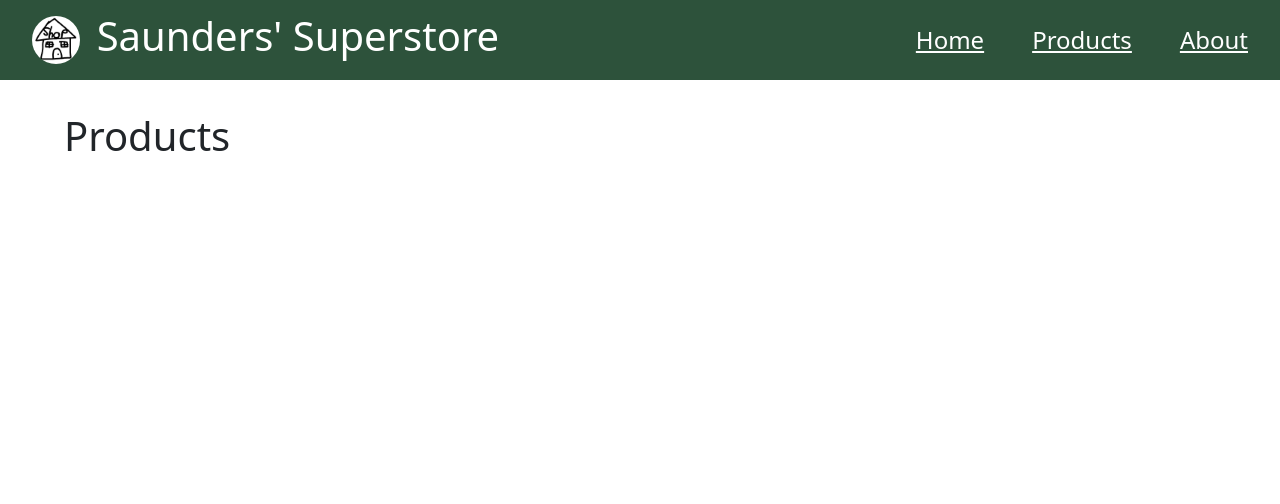
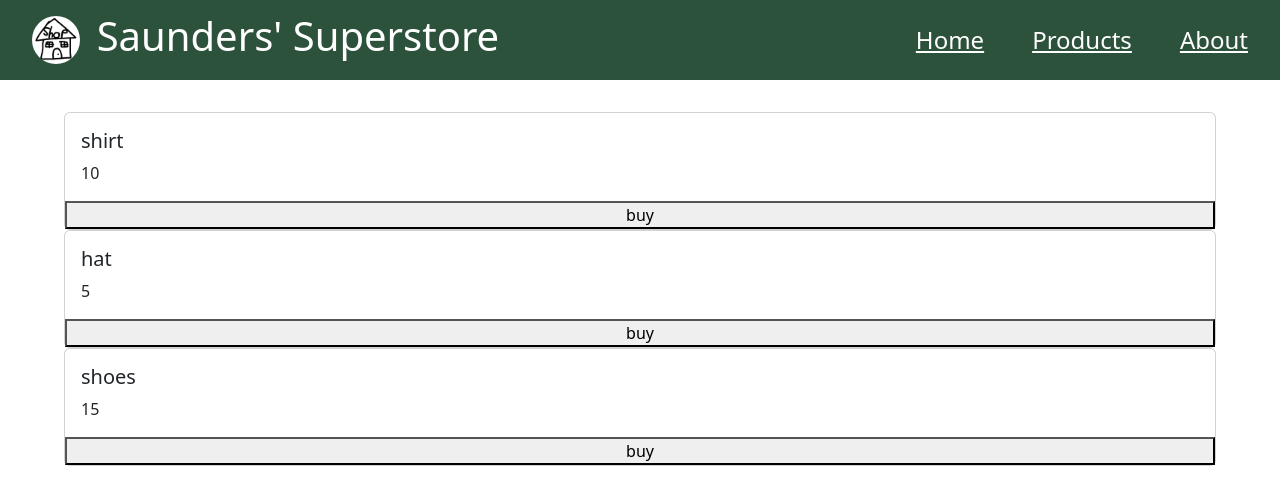
Before and after one commit to Maxsawdust/rr-online-store, a React (Vite) app in the folder online-store/: page /products in a window 1280 px wide. Shown: the top 504 px of the page. Built offline with nearby package versions, Linux system fonts and the light colour scheme.

Commit message:
create ProductCard component

```diff
--- /dev/null
+++ b/online-store/src/components/ProductCard/ProductCard.jsx
@@ -0,0 +1,13 @@
+import Card from "react-bootstrap/Card";
+
+export default function ProductCard({ product }) {
+  return (
+    <Card>
+      <Card.Body>
+        <Card.Title>{product.name}</Card.Title>
+        <Card.Text>{product.price}</Card.Text>
+      </Card.Body>
+      <button>buy</button>
+    </Card>
+  );
+}
--- a/online-store/src/components/index.jsx
+++ b/online-store/src/components/index.jsx
@@ -3,3 +3,4 @@ export { default as Layout } from "./Layout/Layout";
 export { default as Login } from "./Login/Login";
 export { default as Welcome } from "./Welcome/Welcome";
 export { default as ErrorMessage } from "./ErrorMessage/ErrorMessage";
+export { default as ProductCard } from "./ProductCard/ProductCard";
--- a/online-store/src/pages/ProductPage/ProductPage.jsx
+++ b/online-store/src/pages/ProductPage/ProductPage.jsx
@@ -1,7 +1,17 @@
+import { ProductCard } from "../../components";
+
 export default function ProductPage() {
+  const products = [
+    { name: "shirt", price: "10" },
+    { name: "hat", price: "5" },
+    { name: "shoes", price: "15" },
+  ];
+
   return (
     <div className="page-container">
-      <h1>Products</h1>
+      {products.map((product) => {
+        return <ProductCard product={product} />;
+      })}
     </div>
   );
 }
```
